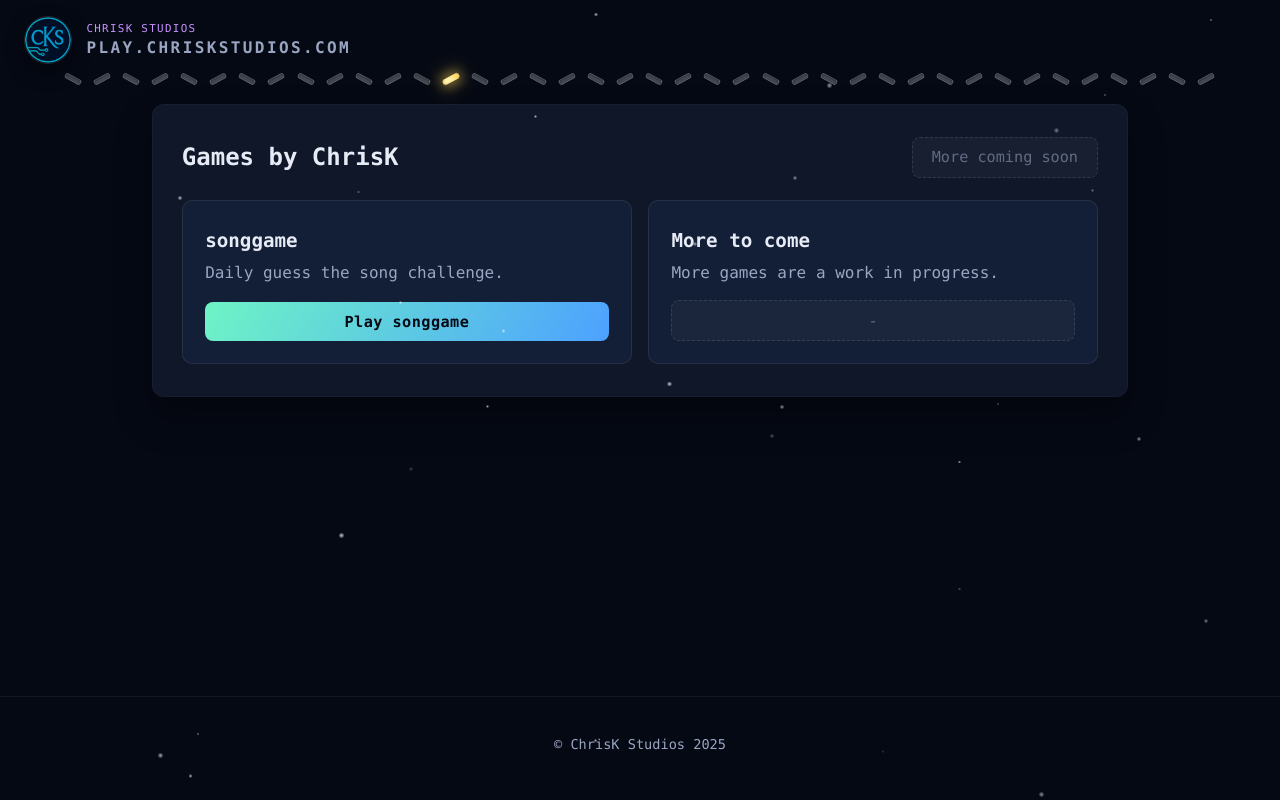
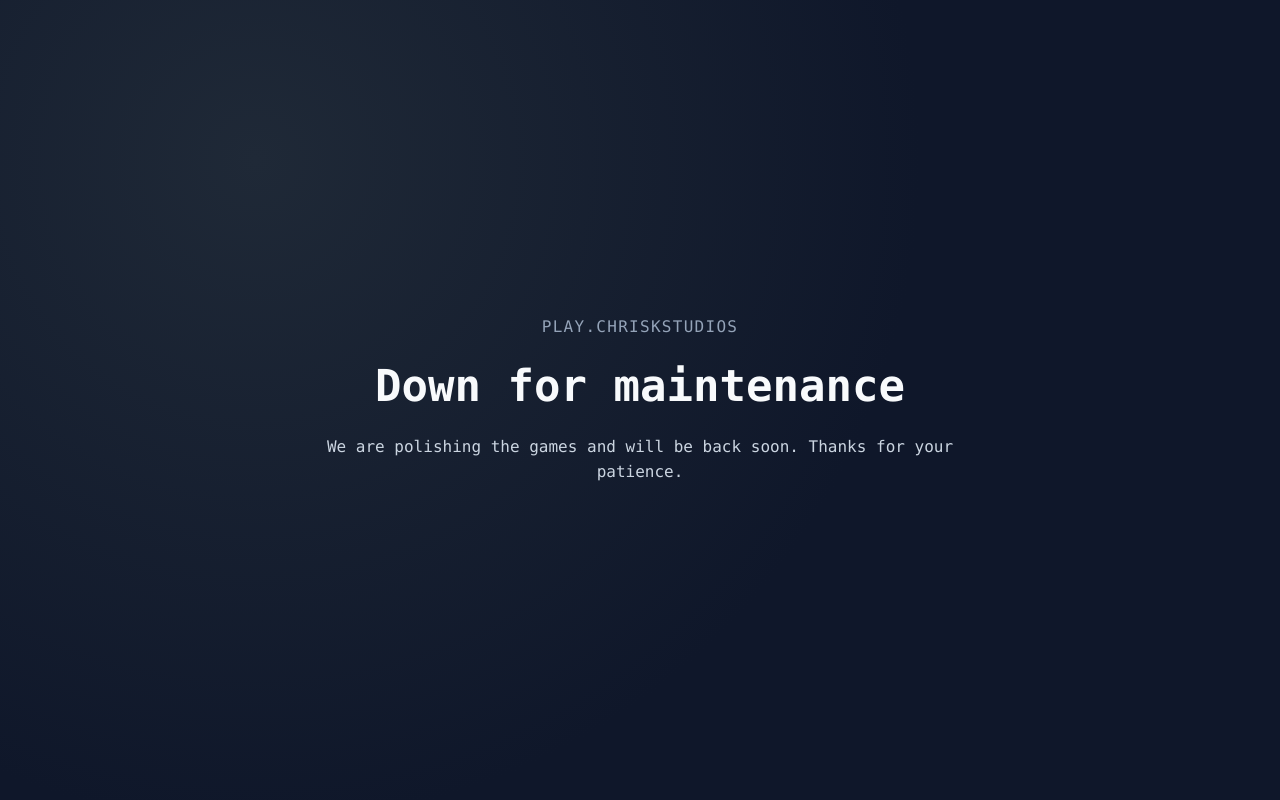
Before and after one commit to chrrisk/chriskstudiosgames, a React (Vite) app: page / in a window 1280 px wide. Built offline with nearby package versions, Linux system fonts and the light colour scheme.

Commit message:
down for maintenance

```diff
--- a/src/react-app/App.tsx
+++ b/src/react-app/App.tsx
@@ -59,6 +59,8 @@
 	({ oldies: "", modern: "", holiday: "" } satisfies Record<CategoryKey, string>);
 const createInitialTrackResults = () =>
 	({ oldies: [], modern: [], holiday: [] } satisfies Record<CategoryKey, TrackResult[]>);
+
+const MAINTENANCE_MODE = true;
 
 type StoredState = {
 	dateKey?: string;
@@ -147,6 +149,32 @@
 }
 
 function App() {
+	if (MAINTENANCE_MODE) {
+		return (
+			<div
+				className="play-shell"
+				style={{
+					minHeight: "100vh",
+					display: "flex",
+					alignItems: "center",
+					justifyContent: "center",
+					background: "radial-gradient(circle at 20% 20%, #1f2937, #0f172a 55%)",
+					color: "#f8fafc",
+					textAlign: "center",
+					padding: "3rem 1.5rem",
+				}}
+			>
+				<div style={{ maxWidth: 640, width: "100%" }}>
+					<p style={{ letterSpacing: "0.08em", textTransform: "uppercase", color: "#94a3b8" }}>play.chriskstudios</p>
+					<h1 style={{ fontSize: "2.75rem", margin: "0.5rem 0 0.75rem" }}>Down for maintenance</h1>
+					<p style={{ color: "#cbd5e1", lineHeight: 1.6 }}>
+						We are polishing the games and will be back soon. Thanks for your patience.
+					</p>
+				</div>
+			</div>
+		);
+	}
+
 	const playClick = useClickSound();
 	const [showModal, setShowModal] = useState(false);
 	const isSecretRoute =
```
